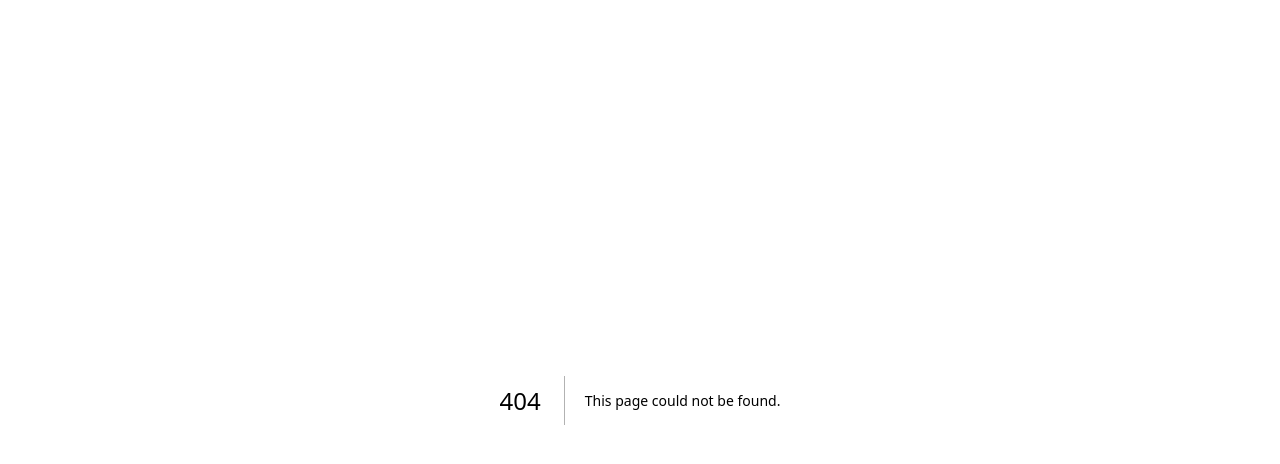
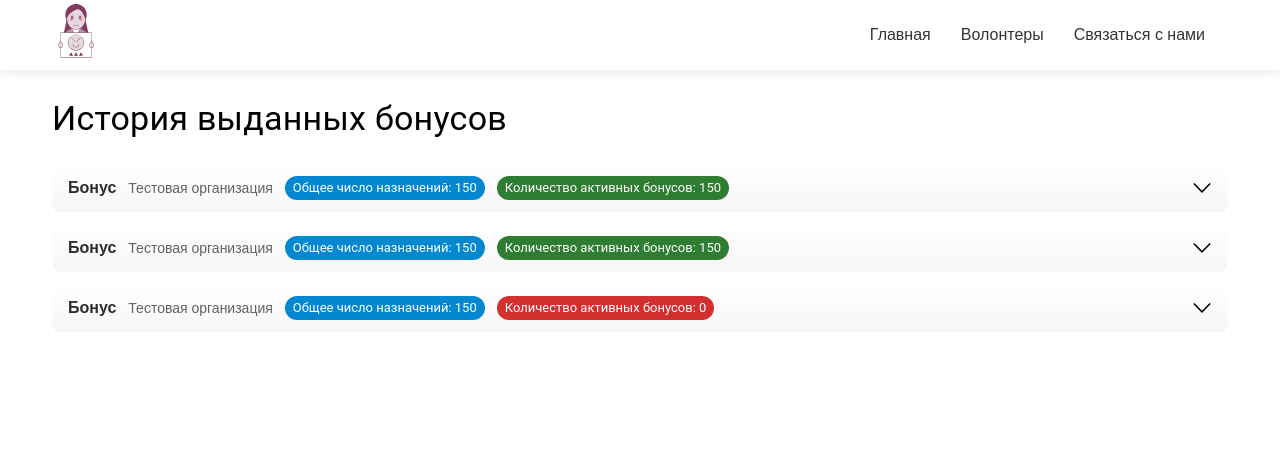
Before and after one commit to YuraVolk/hackathon-2025-showcase, a Next.js app: page /bonus-list in a window 1280 px wide. Before the commit this address had no page. Shown: the top 464 px of the page. Built offline with nearby package versions, Linux system fonts and the light colour scheme.

Commit message:
add bonus list page

```diff
--- /dev/null
+++ b/src/components/Bonus/Bonus.module.css
@@ -0,0 +1,102 @@
+.bonus {
+  background: linear-gradient(#fff, #f6f6f6) !important;
+  border-radius: 8px !important;
+  box-shadow: 3px 6px 4px -5px rgba(0, 0, 0, 0.25);
+}
+
+.bonus_summary {
+  padding: 0;
+  min-height: auto !important;
+}
+
+.bonus_summary .MuiAccordionSummary-content {
+  margin: 0;
+  display: flex;
+  align-items: center;
+  justify-content: space-between;
+  width: 100%;
+}
+
+.bonus_info {
+  display: flex;
+  align-items: center;
+  gap: 12px;
+}
+
+.bonus_name {
+  margin: 0;
+  font-size: 16px;
+  color: #2d2d2d;
+}
+
+.bonus_organization {
+  opacity: 0.7;
+  font-size: 14px;
+}
+
+.bonus_details {
+  padding: 16px 0 0 0;
+  display: flex;
+  flex-direction: column;
+  gap: 16px;
+}
+
+.bonus_description {
+  padding: 8px 0;
+  border-bottom: 1px solid #eee;
+  font-size: 14px;
+  color: #2d2d2d;
+}
+
+.assigned_volunteers_title {
+  margin: 8px 0;
+  font-size: 15px;
+  color: #2d2d2d;
+}
+
+.volunteers_list {
+  display: flex;
+  flex-direction: column;
+  gap: 12px;
+}
+
+.volunteer {
+  display: flex;
+  align-items: center;
+  gap: 12px;
+  padding: 8px;
+  background-color: #f9f9f9;
+  border-radius: 4px;
+}
+
+.volunteer_image {
+  width: 40px;
+  height: 40px;
+  flex-shrink: 0;
+}
+
+.volunteer_info {
+  flex: 1;
+  display: flex;
+  flex-direction: column;
+  gap: 4px;
+}
+
+.volunteer_name {
+  font-size: 14px;
+  font-weight: 500;
+}
+
+.volunteer_contact {
+  opacity: 0.6;
+  margin-left: 6px;
+  font-size: 13px;
+}
+
+.assignment_info {
+  display: flex;
+  justify-content: space-between;
+  align-items: center;
+  font-size: 12px;
+  color: #666;
+}
--- /dev/null
+++ b/src/components/Bonus/Bonus.tsx
@@ -0,0 +1,127 @@
+import { memo, useMemo, useState } from "react";
+import Image from "next/image";
+import Accordion from "@mui/material/Accordion";
+import AccordionSummary from "@mui/material/AccordionSummary";
+import AccordionDetails from "@mui/material/AccordionDetails";
+import Chip from "@mui/material/Chip";
+
+import emptyAvatarSrc from "../../assets/icons/empty-avatar.svg";
+import arrowDownSrc from "../../assets/icons/icon-bottom.svg";
+import classes from "./Bonus.module.css";
+
+import { IBonus, IBonusHistoryItem, IVolunteer } from "@/models/volunteer";
+
+export interface IBonusWithVolunteers {
+  bonus: IBonus;
+  assignments: {
+    historyItem: IBonusHistoryItem;
+    volunteer: IVolunteer;
+  }[];
+}
+
+export interface IBonusProps {
+  bonusWithVolunteers: IBonusWithVolunteers;
+}
+
+export const Bonus = memo(({ bonusWithVolunteers }: IBonusProps) => {
+  const [expanded, setExpanded] = useState(false);
+
+  const handleChange = () => {
+    setExpanded(!expanded);
+  };
+
+  const amountOfActiveBonuses = useMemo(
+    () =>
+      bonusWithVolunteers.assignments.reduce(
+        (sum, assignemnt) => sum + (assignemnt.historyItem.is_used ? 0 : 1),
+        0
+      ),
+    [bonusWithVolunteers]
+  );
+
+  return (
+    <Accordion
+      expanded={expanded}
+      onChange={handleChange}
+      className={classes.bonus}
+      disableGutters
+      elevation={0}
+    >
+      <AccordionSummary
+        expandIcon={
+          <Image
+            src={arrowDownSrc}
+            alt="Раскрыть список волонтеров"
+            width={20}
+            height={20}
+          />
+        }
+        className={classes.bonus_summary}
+      >
+        <div className={classes.bonus_info}>
+          <h3 className={classes.bonus_name}>
+            {bonusWithVolunteers.bonus.name}
+          </h3>
+          <div className={classes.bonus_organization}>
+            {bonusWithVolunteers.bonus.organization_name}
+          </div>
+          <Chip
+            label={`Общее число назначений: ${bonusWithVolunteers.assignments.length}`}
+            size="small"
+            color="info"
+          />
+          <Chip
+            label={`Количество активных бонусов: ${amountOfActiveBonuses}`}
+            size="small"
+            color={amountOfActiveBonuses === 0 ? "error" : "success"}
+          />
+        </div>
+      </AccordionSummary>
+      <AccordionDetails className={classes.bonus_details}>
+        <div className={classes.bonus_description}>
+          {bonusWithVolunteers.bonus.description}
+        </div>
+        <h4 className={classes.assigned_volunteers_title}>
+          Назначенные волонтеры:
+        </h4>
+        <div className={classes.volunteers_list}>
+          {bonusWithVolunteers.assignments.map((assignment) => (
+            <div key={assignment.historyItem.id} className={classes.volunteer}>
+              <Image
+                className={classes.volunteer_image}
+                src={emptyAvatarSrc}
+                alt="Volunteer"
+                width={40}
+                height={40}
+              />
+              <div className={classes.volunteer_info}>
+                <div className={classes.volunteer_name}>
+                  {assignment.volunteer.fio}
+                  <span className={classes.volunteer_contact}>
+                    ({assignment.volunteer.phone_number})
+                  </span>
+                </div>
+                <div className={classes.assignment_info}>
+                  <span>Назначен в: {assignment.historyItem.created_at}</span>
+                  <Chip
+                    label={
+                      assignment.historyItem.is_used
+                        ? "Использованный"
+                        : "Активный"
+                    }
+                    size="small"
+                    color={
+                      assignment.historyItem.is_used ? "default" : "success"
+                    }
+                  />
+                </div>
+              </div>
+            </div>
+          ))}
+        </div>
+      </AccordionDetails>
+    </Accordion>
+  );
+});
+
+Bonus.displayName = "Bonus";
--- /dev/null
+++ b/src/pages/bonus-list/index.tsx
@@ -0,0 +1,108 @@
+import { Layout } from "@/components/Layout/Layout";
+import { Typography } from "@mui/material";
+
+import styles from "./styles.module.css";
+import logoIcon from "../../assets/icons/logo.svg";
+import Image from "next/image";
+import { IVolunteer, IBonus, IBonusHistoryItem } from "@/models/volunteer";
+import { useMemo } from "react";
+import { VOLUNTEERS } from "@/data/volunteers";
+import { Bonus } from "@/components/Bonus/Bonus";
+
+const transformVolunteersToBonuses = (
+  volunteers: IVolunteer[]
+): Array<{
+  bonus: IBonus;
+  assignments: {
+    historyItem: IBonusHistoryItem;
+    volunteer: IVolunteer;
+  }[];
+}> => {
+  const bonusMap = new Map<
+    string,
+    {
+      bonus: IBonus;
+      assignments: {
+        historyItem: IBonusHistoryItem;
+        volunteer: IVolunteer;
+      }[];
+    }
+  >();
+
+  volunteers.forEach((volunteer) => {
+    volunteer.history.forEach((historyItem) => {
+      const bonusKey = historyItem.bonus.id;
+
+      if (!bonusMap.has(bonusKey)) {
+        bonusMap.set(bonusKey, {
+          bonus: historyItem.bonus,
+          assignments: [],
+        });
+      }
+
+      bonusMap.get(bonusKey)!.assignments.push({
+        historyItem,
+        volunteer,
+      });
+    });
+  });
+
+  return Array.from(bonusMap.values());
+};
+
+const VolunteersPage = () => {
+  const filteredBonuses = useMemo(
+    () => transformVolunteersToBonuses(VOLUNTEERS),
+    []
+  );
+
+  return (
+    <Layout
+      headerProps={{
+        logo: <Image src={logoIcon} alt="Лого" width={32} height={32} />,
+        categories: [
+          {
+            title: "Главная",
+            url: "/",
+          },
+          {
+            title: "Волонтеры",
+            url: "/partners-dashboard/",
+            childCategories: [
+              {
+                title: "Список бонусов",
+                url: "/partners-dashboard/bonuses/",
+              },
+              {
+                title: "Регистрация бонуса",
+                url: "/partners-dashboard/bonuses/new",
+              },
+            ],
+          },
+          {
+            title: "Связаться с нами",
+            url: () =>
+              window.scrollTo({
+                left: 0,
+                top: document.body.scrollHeight,
+                behavior: "smooth",
+              }),
+          },
+        ],
+      }}
+    >
+      <Typography variant="h4" component="h1">
+        История выданных бонусов
+      </Typography>
+      <ul className={styles.bonuses}>
+        {filteredBonuses.map((bonus) => (
+          <li key={bonus.bonus.id}>
+            <Bonus key={bonus.bonus.id} bonusWithVolunteers={bonus} />
+          </li>
+        ))}
+      </ul>
+    </Layout>
+  );
+};
+
+export default VolunteersPage;
--- /dev/null
+++ b/src/pages/bonus-list/styles.module.css
@@ -0,0 +1,8 @@
+.bonuses {
+  display: flex;
+  flex-direction: column;
+  gap: 12px;
+  padding: 0;
+  margin: 24px 0 0 ;
+  list-style-type: none;
+}
--- a/src/pages/partners-dashboard/index.tsx
+++ b/src/pages/volunteers/index.tsx
@@ -14,7 +14,7 @@ import customParseFormat from "dayjs/plugin/customParseFormat";
 import { Typography } from "@mui/material";
 dayjs.extend(customParseFormat);
 
-const PartnersDashboard = () => {
+const VolunteersPage = () => {
   const [achievements, setAchievements] = useState<string[]>([]);
   const [sorting, setSorting] = useState(Sorting.ByAchievementsAscending);
   const [minBirthDate, setMinBirthDate] = useState<Dayjs | null>(null);
@@ -113,4 +113,4 @@ const PartnersDashboard = () => {
   );
 };
 
-export default PartnersDashboard;
+export default VolunteersPage;
```
Also changed, not shown: src/pages/volunteers/styles.module.css (renamed from src/pages/partners-dashboard/styles.module.css).
